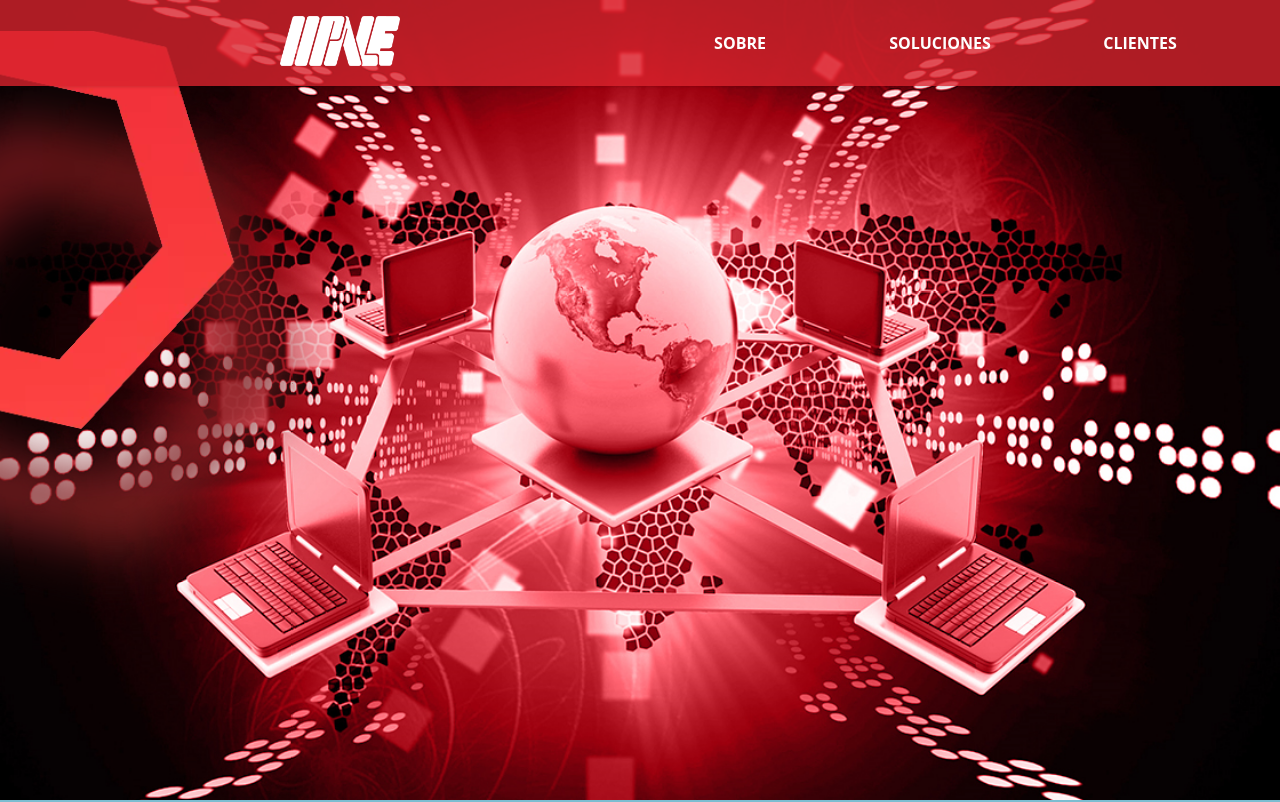
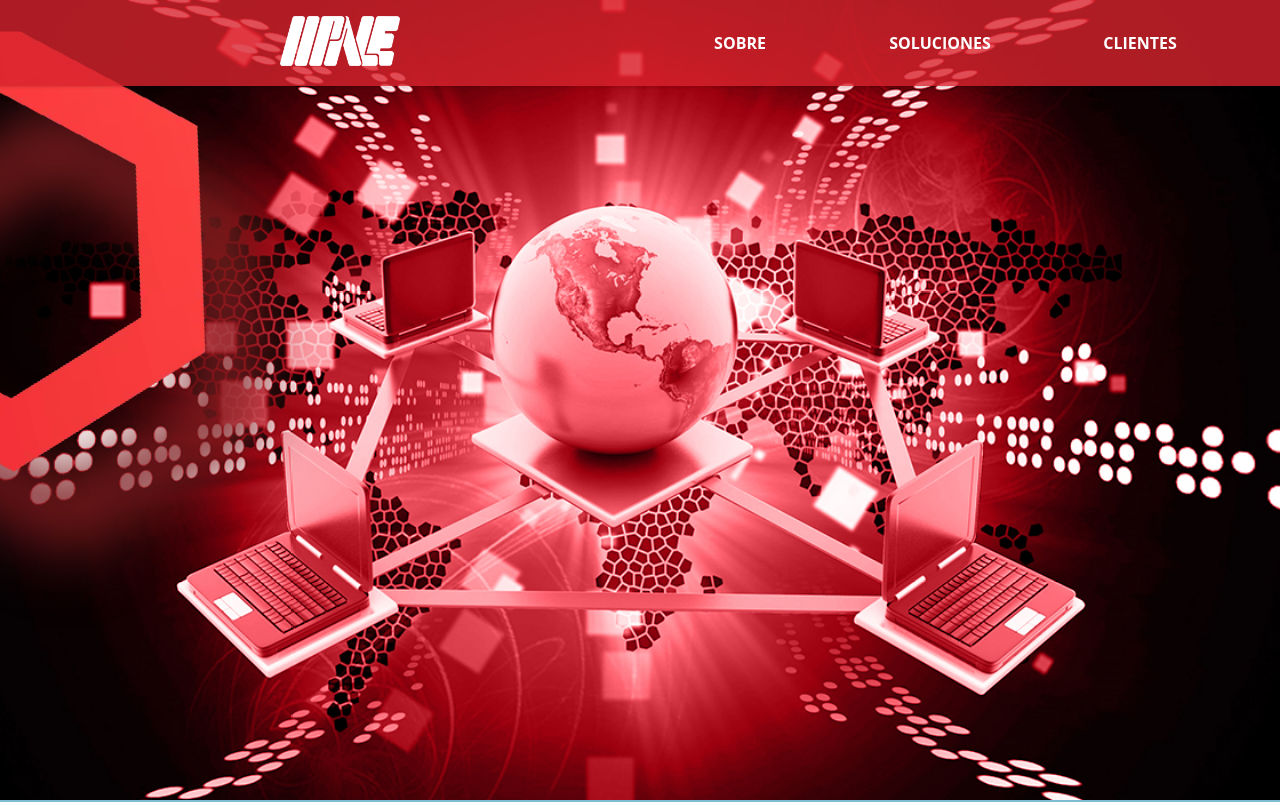
Before and after one commit to paleconsultores/website-palerp, a React (Create React App) app: page / in a window 1280 px wide. Shown: the top 802 px of the page. Built offline with nearby package versions, Linux system fonts and the light colour scheme.

Commit message:
Hexagons rotation without keyframes

```diff
--- a/src/components/App/Home/2-Body/1-Hero/Hero.css
+++ b/src/components/App/Home/2-Body/1-Hero/Hero.css
@@ -23,17 +23,6 @@
   width: 600px;
   height: 609px;
   transform-origin: 43% 33%;
-  animation: rotateHexImg 10s linear infinite;
-}
-
-/* keyframes for hexagons rotation */
-@keyframes rotateHexImg {
-  from {
-    transform: rotate(0deg);
-  }
-  to {
-    transform: rotate(359deg);
-  }
 }
 
 /* shadow modifier */
--- a/src/components/App/Home/2-Body/1-Hero/Hero.js
+++ b/src/components/App/Home/2-Body/1-Hero/Hero.js
@@ -1,5 +1,5 @@
 //Dependencies
-import React from 'react';
+import React, { useState, useEffect } from 'react';
 
 //Resources
 import redhex from './images/red7.webp';
@@ -7,11 +7,19 @@ import redhexs from './images/red7s.webp';
 import './Hero.css';
 
 export function Hero() {
+  var [count, setCount] = useState(0);
+
+  useEffect(function () {
+    setTimeout(() => {
+      setCount(count + .150);
+    }, 10);
+  });
+
   return(
     <section className="hero" >
       <div className="hero__hex-animation">
-        <img className="image-hex image-hex--shadow" src={redhexs} alt="Hexagon shadow" />
-        <img className="image-hex" src={redhex} alt="Hexagon" />
+        <img className="image-hex image-hex--shadow" src={redhexs} alt="Hexagon shadow" style={{transform: `rotate(${count}deg)`}}/>
+        <img className="image-hex" src={redhex} alt="Hexagon" style={{transform: `rotate(${count}deg)`}} />
       </div>
       <div className="hero-image"></div>
     </section>
```
